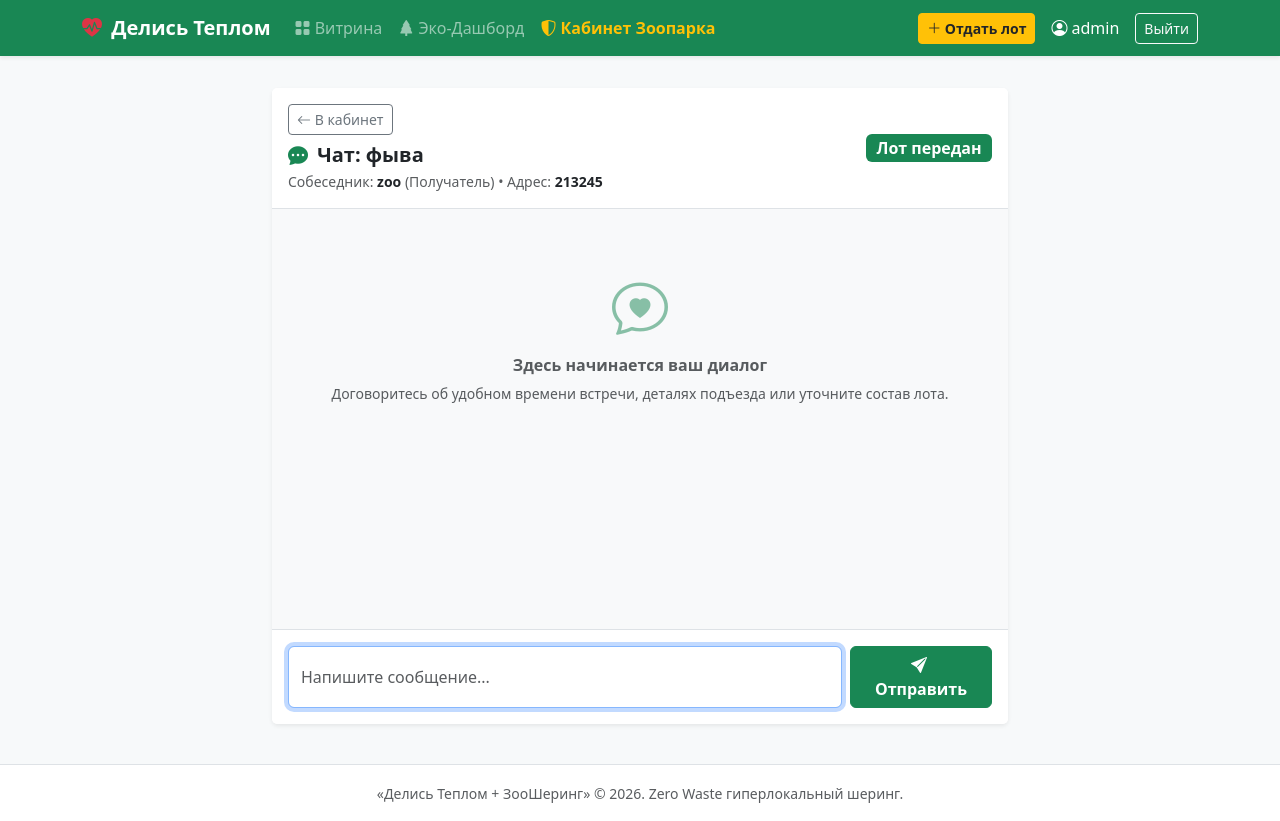
After one commit to ganizodabehruz77-hub/behruz, a Django app: page /reservations/6/chat/ in a window 1280 px wide. The commit adds this page. Run offline with Django 5.2, Linux system fonts and the light colour scheme; a user stored in the database is signed in; data comes from the database, SQL or seed files in the repository; data that the repository does not hold is empty.

Commit message:
Add fast direct chat between donor and recipient for reservations

```diff
--- a/reservations/models.py
+++ b/reservations/models.py
@@ -15,13 +15,27 @@ class Reservation(models.Model):
         ('cancelled', 'Отменено'),
     ]
     user = models.ForeignKey(User, on_delete=models.CASCADE, related_name='reservations')
-    lot=models.ForeignKey(ItemLot, on_delete=models.CASCADE,related_name='reservations')
+    lot = models.ForeignKey(ItemLot, on_delete=models.CASCADE, related_name='reservations')
     reserved_units = models.PositiveIntegerField(default=1)
     status = models.CharField(max_length=20, choices=STATUS_CHOICES, default='active')
     pin_code = models.CharField(max_length=4, default=generate_pin_code)
     created_at = models.DateTimeField(auto_now_add=True)
+
     class Meta:
-        ordering=['-created_at']
+        ordering = ['-created_at']
 
     def __str__(self):
         return f"Бронь #{self.id}: {self.lot.title} для {self.user.username} (PIN: {self.pin_code})"
+
+
+class ReservationMessage(models.Model):
+    reservation = models.ForeignKey(Reservation, on_delete=models.CASCADE, related_name='messages')
+    sender = models.ForeignKey(User, on_delete=models.CASCADE, related_name='reservation_messages')
+    text = models.TextField()
+    created_at = models.DateTimeField(auto_now_add=True)
+
+    class Meta:
+        ordering = ['created_at']
+
+    def __str__(self):
+        return f"Сообщение от {self.sender.username} к брони #{self.reservation.id}"
--- a/reservations/urls.py
+++ b/reservations/urls.py
@@ -6,5 +6,6 @@ urlpatterns = [
     path('<int:pk>/cancel/', views.reservation_cancel_view, name='reservation_cancel'),
     path('<int:pk>/confirm/', views.reservation_confirm_view, name='reservation_confirm'),
     path('<int:pk>/confirm-qr/<str:pin>/', views.reservation_confirm_qr_view, name='reservation_confirm_qr'),
+    path('<int:pk>/chat/', views.reservation_chat_view, name='reservation_chat'),
     path('my-cabinet/', views.user_cabinet_view, name='user_cabinet'),
 ]
--- a/reservations/views.py
+++ b/reservations/views.py
@@ -4,8 +4,10 @@ from django.contrib import messages
 from django.db import transaction
 from django.db.models import Sum
 from django.utils import timezone
+from django.core.mail import send_mail
+from django.conf import settings
 from lots.models import ItemLot
-from .models import Reservation, generate_pin_code
+from .models import Reservation, ReservationMessage, generate_pin_code
 
 @login_required
 def lot_reserve_view(request, pk):
@@ -59,6 +61,20 @@ def lot_reserve_view(request, pk):
             status='active',
             pin_code=pin
         )
+
+        if lot.donor.email:
+            send_mail(
+                subject=f"Новая бронь: {lot.title} | Делись Теплом",
+                message=(
+                    f"Здравствуйте, {lot.donor.username}!\n\n"
+                    f"Пользователь {request.user.username} забронировал ваш лот «{lot.title}» в количестве {requested_count} шт.\n\n"
+                    f"Когда получатель придет, он покажет QR-код или назовет 4-значный PIN-код для подтверждения выдачи в личном кабинете.\n\n"
+                    f"С уважением, сервис «Делись Теплом»"
+                ),
+                from_email=settings.EMAIL_HOST_USER,
+                recipient_list=[lot.donor.email],
+                fail_silently=True
+            )
 
         messages.success(request, f"Успешно забронировано {requested_count} шт.! Ваш PIN-код для получения: {pin}")
         return redirect('user_cabinet')
@@ -194,3 +210,33 @@ def user_cabinet_view(request):
         'eco_rank': eco_rank,
         'eco_progress': eco_progress,
     })
+
+@login_required
+def reservation_chat_view(request, pk):
+    reservation = get_object_or_404(
+        Reservation.objects.select_related('lot', 'lot__donor', 'lot__location', 'user'),
+        pk=pk
+    )
+
+    if request.user != reservation.user and request.user != reservation.lot.donor and not request.user.is_staff:
+        messages.error(request, "У вас нет доступа к этому чату.")
+        return redirect('user_cabinet')
+
+    if request.method == 'POST':
+        text = request.POST.get('text', '').strip()
+        if text:
+            ReservationMessage.objects.create(
+                reservation=reservation,
+                sender=request.user,
+                text=text
+            )
+            return redirect('reservation_chat', pk=pk)
+
+    chat_messages = reservation.messages.select_related('sender').all()
+    other_user = reservation.lot.donor if request.user == reservation.user else reservation.user
+
+    return render(request, 'reservations/chat.html', {
+        'reservation': reservation,
+        'chat_messages': chat_messages,
+        'other_user': other_user,
+    })
--- /dev/null
+++ b/templates/reservations/chat.html
@@ -0,0 +1,87 @@
+{% extends 'base.html' %}
+{% block title %}Чат по брони #{{ reservation.id }} | Делись Теплом{% endblock %}
+
+{% block content %}
+<div class="row justify-content-center">
+    <div class="col-lg-8 col-md-10">
+        <div class="card shadow-sm border-0 mb-4">
+            <div class="card-header bg-white border-bottom py-3">
+                <div class="d-flex justify-content-between align-items-center">
+                    <div>
+                        <a href="{% url 'user_cabinet' %}" class="btn btn-outline-secondary btn-sm mb-2">
+                            <i class="bi bi-arrow-left"></i> В кабинет
+                        </a>
+                        <h5 class="fw-bold mb-0 text-dark">
+                            <i class="bi bi-chat-dots-fill text-success me-1"></i>
+                            Чат: {{ reservation.lot.title }}
+                        </h5>
+                        <div class="small text-muted mt-1">
+                            Собеседник: <strong class="text-dark">{{ other_user.username }}</strong>
+                            {% if other_user == reservation.lot.donor %}(Донор){% else %}(Получатель){% endif %}
+                            • Адрес: <strong class="text-dark">{{ reservation.lot.location.address }}</strong>
+                        </div>
+                    </div>
+                    <div class="text-end">
+                        {% if reservation.status == 'active' %}
+                            <span class="badge bg-warning text-dark fs-6">Бронь активна</span>
+                            <div class="small text-muted mt-1">PIN: <span class="font-monospace fw-bold text-dark">{{ reservation.pin_code }}</span></div>
+                        {% elif reservation.status == 'completed' %}
+                            <span class="badge bg-success fs-6">Лот передан</span>
+                        {% else %}
+                            <span class="badge bg-secondary fs-6">Отменено</span>
+                        {% endif %}
+                    </div>
+                </div>
+            </div>
+
+            <div class="card-body p-3" id="chatBox" style="height: 420px; overflow-y: auto; background-color: #f8f9fa;">
+                {% for msg in chat_messages %}
+                    {% if msg.sender == request.user %}
+                        <div class="d-flex justify-content-end mb-3">
+                            <div class="p-3 rounded-4 shadow-sm bg-success text-white" style="max-width: 75%;">
+                                <div class="text-break">{{ msg.text }}</div>
+                                <div class="text-end small opacity-75 mt-1" style="font-size: 0.72rem;">
+                                    {{ msg.created_at|date:"d.m H:i" }}
+                                </div>
+                            </div>
+                        </div>
+                    {% else %}
+                        <div class="d-flex justify-content-start mb-3">
+                            <div class="p-3 rounded-4 shadow-sm bg-white border text-dark" style="max-width: 75%;">
+                                <strong class="d-block small text-success mb-1">{{ msg.sender.username }}</strong>
+                                <div class="text-break">{{ msg.text }}</div>
+                                <div class="text-end small text-muted mt-1" style="font-size: 0.72rem;">
+                                    {{ msg.created_at|date:"d.m H:i" }}
+                                </div>
+                            </div>
+                        </div>
+                    {% endif %}
+                {% empty %}
+                    <div class="text-center py-5 text-muted">
+                        <i class="bi bi-chat-heart display-4 text-success opacity-50 mb-3 d-block"></i>
+                        <h6 class="fw-bold">Здесь начинается ваш диалог</h6>
+                        <p class="small mb-0">Договоритесь об удобном времени встречи, деталях подъезда или уточните состав лота.</p>
+                    </div>
+                {% endfor %}
+            </div>
+
+            <div class="card-footer bg-white border-top p-3">
+                <form method="post" class="d-flex gap-2">
+                    {% csrf_token %}
+                    <input type="text" name="text" class="form-control" placeholder="Напишите сообщение..." required autocomplete="off" autofocus>
+                    <button type="submit" class="btn btn-success fw-bold px-4">
+                        <i class="bi bi-send-fill me-1"></i> Отправить
+                    </button>
+                </form>
+            </div>
+        </div>
+    </div>
+</div>
+
+<script>
+    const chatBox = document.getElementById('chatBox');
+    if (chatBox) {
+        chatBox.scrollTop = chatBox.scrollHeight;
+    }
+</script>
+{% endblock %}
```
Also changed, not shown: reservations/admin.py (+7 -1 lines), templates/reservations/user_cabinet.html (+16 -6 lines), media/lots/images_2.png (added), reservations/migrations/0002_reservationmessage.py (added).
